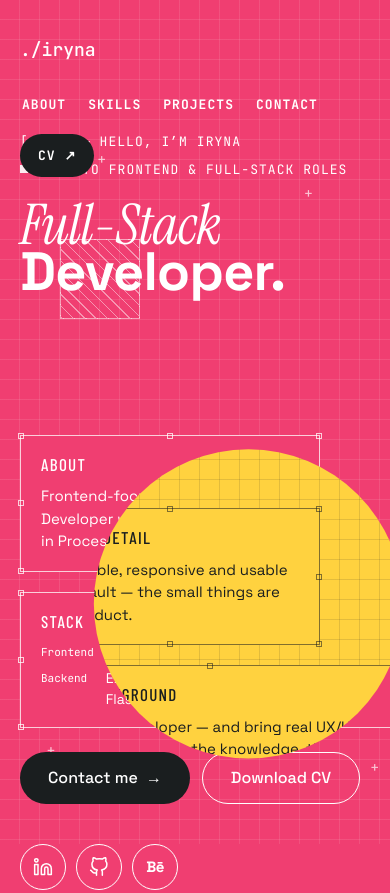
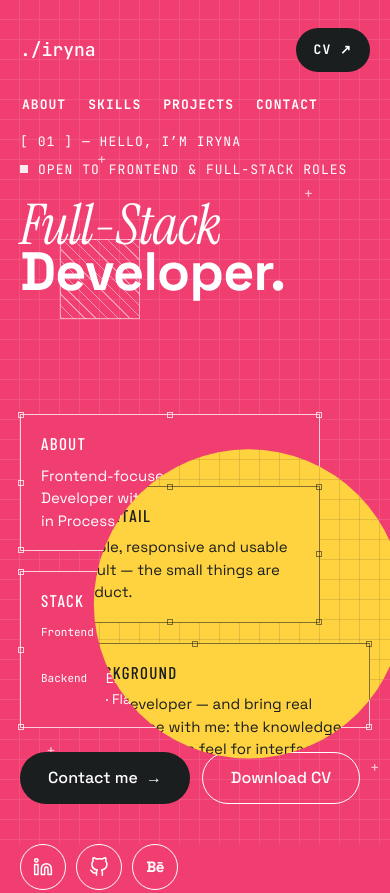
Before and after one commit to Iryna-git-hub/new-iryna-portfolio, a website: page index.html in a window 390 px wide. Shown: the top 893 px of the page. Drawn offline with nearby package versions, Linux system fonts and the light colour scheme.

Commit message:
fix: reposition CV buttion on mobile

```diff
--- a/index.html
+++ b/index.html
@@ -42,15 +42,15 @@
       <span class="absolute left-[60%] top-[70%] font-mono text-sm leading-none text-white/70">+</span>
       <span class="absolute left-[95%] top-[90%] font-mono text-sm leading-none text-white/70">+</span>
     </div>
-    <nav aria-label="Main" class="absolute inset-x-0 top-0 z-[4] flex flex-wrap items-center justify-between gap-x-6 gap-y-3 px-[clamp(20px,5vw,72px)] py-7">
+    <nav aria-label="Main" class="absolute inset-x-0 top-0 z-[4] flex flex-wrap items-center justify-between gap-x-[clamp(18px,2.8vw,44px)] gap-y-3 px-[clamp(20px,5vw,72px)] py-7">
       <a href="#top" class="py-2 font-mono text-lg font-medium text-white no-underline">./iryna</a>
-      <div data-nolens class="flex flex-wrap items-center gap-x-[clamp(18px,2.8vw,44px)] gap-y-2 font-mono text-[13px] font-bold uppercase tracking-[0.08em]">
+      <div data-nolens class="flex flex-wrap items-center gap-x-[clamp(18px,2.8vw,44px)] gap-y-2 font-mono max-sm:order-last max-sm:w-full sm:ml-auto text-[13px] font-bold uppercase tracking-[0.08em]">
         <a class="nav-link py-[11px] px-0.5 text-white no-underline" href="#about">About</a>
         <a class="nav-link py-[11px] px-0.5 text-white no-underline" href="#skills">Skills</a>
         <a class="nav-link py-[11px] px-0.5 text-white no-underline" href="#projects">Projects</a>
         <a class="nav-link py-[11px] px-0.5 text-white no-underline" href="#contact">Contact</a>
-        <a class="rounded-full bg-ink px-[18px] py-3 text-white no-underline transition hover:-translate-y-0.5 hover:bg-sun hover:text-ink" href="https://drive.google.com/file/d/1itNRtT4xziw5_1_ux_mpnfRijNbl9MFv/view?usp=sharing">CV ↗</a>
       </div>
+        <a class="font-mono text-[13px] font-bold uppercase tracking-[0.08em] rounded-full bg-ink px-[18px] py-3 text-white no-underline transition hover:-translate-y-0.5 hover:bg-sun hover:text-ink" href="https://drive.google.com/file/d/1itNRtT4xziw5_1_ux_mpnfRijNbl9MFv/view?usp=sharing">CV ↗</a>
     </nav>
     <div class="relative z-[2] mx-auto box-border flex min-h-[clamp(640px,100vh,900px)] max-w-[1440px] flex-col justify-between gap-6 px-5 pb-10 pt-[132px] min-[861px]:pl-[clamp(20px,5vw,72px)] min-[861px]:pr-[clamp(76px,8vw,128px)] min-[861px]:pt-[108px]">
       <div class="relative z-[2]">
@@ -64,7 +64,7 @@
         </h1>
       </div>
       <div class="relative z-[2] flex flex-wrap items-end justify-between gap-6">
-        <div class="flex flex-wrap items-stretch gap-5">
+        <div class="flex max-w-full flex-wrap items-stretch gap-5">
           <div class="relative w-[300px] max-w-full border border-white/75 bg-pink px-5 pb-[18px] pt-4 text-white">
             <span class="handle -top-[3px] -left-[3px] border-white/75"></span><span class="handle -top-[3px] -right-[3px] border-white/75"></span><span class="handle -bottom-[3px] -left-[3px] border-white/75"></span><span class="handle -bottom-[3px] -right-[3px] border-white/75"></span><span class="handle -top-[3px] left-[calc(50%-3px)] border-white/75"></span><span class="handle -bottom-[3px] left-[calc(50%-3px)] border-white/75"></span><span class="handle top-[calc(50%-3px)] -left-[3px] border-white/75"></span><span class="handle top-[calc(50%-3px)] -right-[3px] border-white/75"></span>
             <div class="mb-2 font-cond text-[17px] font-medium uppercase tracking-[0.08em]">About</div>
@@ -88,15 +88,15 @@
   </div>
   <div id="lens" aria-hidden="true" class="pointer-events-none absolute inset-0 z-[5] animate-lens-idle bg-sun bg-grid-ink bg-cell [clip-path:circle(140px_at_70%_40%)] [transition:clip-path_.1s_linear]">
 
-    <div class="absolute inset-x-0 top-0 z-[4] flex flex-wrap items-center justify-between gap-x-6 gap-y-3 px-[clamp(20px,5vw,72px)] py-7 text-ink">
+    <div class="absolute inset-x-0 top-0 z-[4] flex flex-wrap items-center justify-between gap-x-[clamp(18px,2.8vw,44px)] gap-y-3 px-[clamp(20px,5vw,72px)] py-7 text-ink">
       <span class="py-2 font-mono text-lg font-medium">./iryna</span>
-      <div class="flex flex-wrap items-center gap-x-[clamp(18px,2.8vw,44px)] gap-y-2 font-mono text-[13px] font-bold uppercase tracking-[0.08em]">
+      <div class="flex flex-wrap items-center gap-x-[clamp(18px,2.8vw,44px)] gap-y-2 font-mono text-[13px] font-bold uppercase tracking-[0.08em] max-sm:order-last max-sm:w-full sm:ml-auto">
         <span class="px-0.5 py-[11px]">About</span>
         <span class="px-0.5 py-[11px]">Skills</span>
         <span class="px-0.5 py-[11px]">Projects</span>
         <span class="px-0.5 py-[11px]">Contact</span>
-        <span class="rounded-full bg-ink px-[18px] py-3 text-white">CV ↗</span>
       </div>
+        <span class="font-mono text-[13px] font-bold uppercase tracking-[0.08em] rounded-full bg-ink px-[18px] py-3 text-white">CV ↗</span>
     </div>
     <div class="relative z-[2] mx-auto box-border flex h-full max-w-[1440px] flex-col justify-between gap-6 px-5 pb-10 pt-[132px] min-[861px]:pl-[clamp(20px,5vw,72px)] min-[861px]:pr-[clamp(76px,8vw,128px)] min-[861px]:pt-[108px]">
       <div class="relative z-[2]">
@@ -116,7 +116,7 @@
         </div>
       </div>
       <div class="relative z-[2] flex flex-wrap items-end justify-between gap-6">
-        <div class="flex flex-wrap items-stretch gap-5">
+        <div class="flex max-w-full flex-wrap items-stretch gap-5">
           <div class="relative w-[300px] max-w-full border border-ink/55 bg-sun px-5 pb-[18px] pt-4 text-ink">
             <span class="handle -top-[3px] -left-[3px] border-ink/55"></span><span class="handle -top-[3px] -right-[3px] border-ink/55"></span><span class="handle -bottom-[3px] -left-[3px] border-ink/55"></span><span class="handle -bottom-[3px] -right-[3px] border-ink/55"></span><span class="handle -top-[3px] left-[calc(50%-3px)] border-ink/55"></span><span class="handle -bottom-[3px] left-[calc(50%-3px)] border-ink/55"></span><span class="handle top-[calc(50%-3px)] -left-[3px] border-ink/55"></span><span class="handle top-[calc(50%-3px)] -right-[3px] border-ink/55"></span>
             <div class="mb-2 font-cond text-[17px] font-medium uppercase tracking-[0.08em]">Eye for detail</div>
```
Also changed, not shown: css/tailwind.css, 1 other file.
